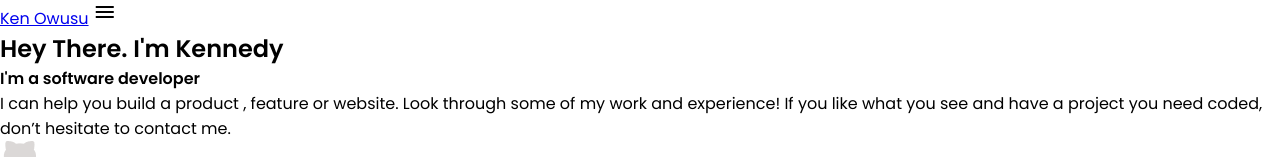
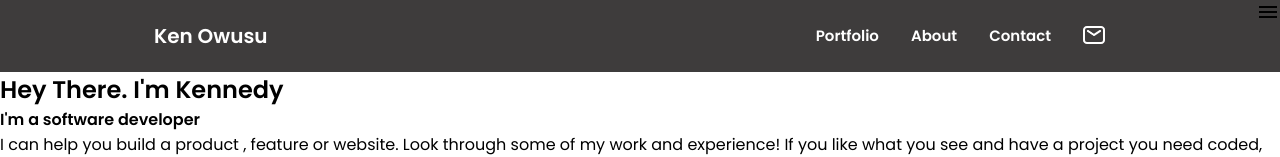
Before and after one commit to kennedyowusu/portfolio, a website: page index.html in a window 1280 px wide. Shown: the top 157 px of the page. Drawn offline with Linux system fonts and the light colour scheme.

Commit message:
build the navbar for the desktop version

```diff
--- a/index.html
+++ b/index.html
@@ -21,7 +21,25 @@
   <body>
     <header>
       <nav class="container">
+        <!-- LOGO -->
         <a class="logo" href="#">Ken Owusu</a>
+          <!-- NAVIGATION MENU -->
+        <ul class="nav-menu">
+          <li>
+            <a href="#">Portfolio</a>
+          </li>
+          <li>
+            <a href="#">About</a>
+          </li>
+          <li>
+            <a href="#">Contact</a>
+          </li>
+          <li>
+            <!-- <i class="material-icons" id="mail-icon">mail</i> -->
+            <img src="./images/mail-icon.png" class="mail-icon" alt="">
+          </li>
+
+        </ul>
         <i class="material-icons">menu</i>
       </nav>
     </header>
--- a/style.css
+++ b/style.css
@@ -9,7 +9,60 @@ body {
   background: #fff;
 }
 
+.container {
+  height: 72px;
+  width: 100%;
+  background-color: #3E3C3C;
+  display: flex;
+}
+
+.logo {
+  color: #fff;
+  text-decoration: none;
+  height: 20px;
+  font-style: normal;
+  font-weight: 700;
+  font-size: 20px;
+  line-height: 20px;
+  margin-left: 154px;
+  margin-bottom: 26px;
+  margin-top: 26px;
+}
+
+.nav-menu {
+  display: flex;
+  margin-left: auto;
+  margin-right: 151px;
+}
+
+.nav-menu li {
+  list-style-type: none;
+  margin-bottom: 26px;
+  margin-top: 26px;
+
+}
+
+.nav-menu li a {
+  color: #fff;
+  text-decoration: none;
+  height: 20px;
+  font-style: normal;
+  font-weight: 600;
+  font-size: 15px;
+  line-height: 20px;
+  display: flex;
+  margin-right: 32px;
+}
+
+.nav-menu li a:hover {
+  color: #ff6b00;
+}
+
 @media screen and (max-width: 768px) {
+  .nav-menu {
+    display: none;
+  }
+
   .container {
     width: 100%;
     display: flex;
@@ -24,9 +77,10 @@ body {
     text-decoration: none;
     color: #fff;
     font-weight: 700;
-    font-family: 'Poppins', sans-serif;
-    width: 100px;
     height: 24px;
+    margin-left: 0;
+    margin-bottom: 0;
+    margin-top: 0px;
   }
 
   .top-section {
```
Also changed, not shown: images/hero-image.png (added), images/mail-icon.png (added).
